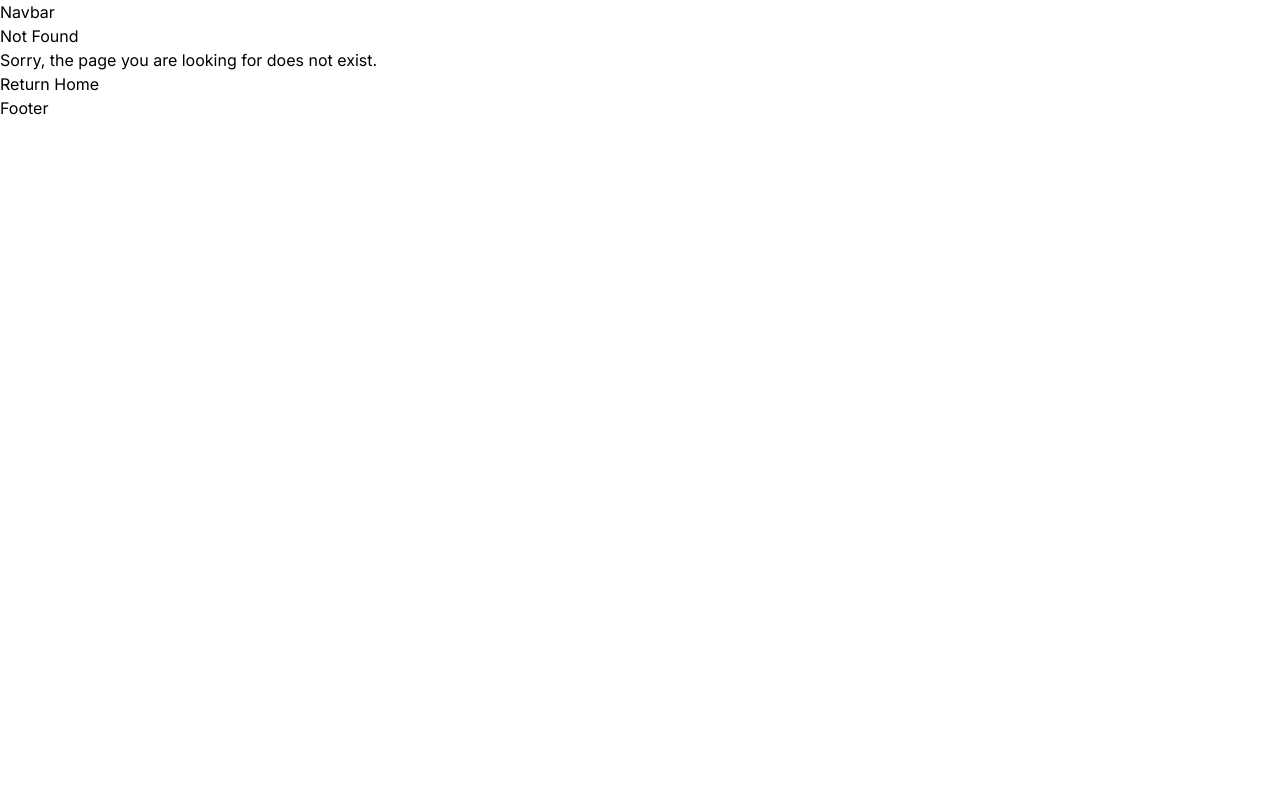
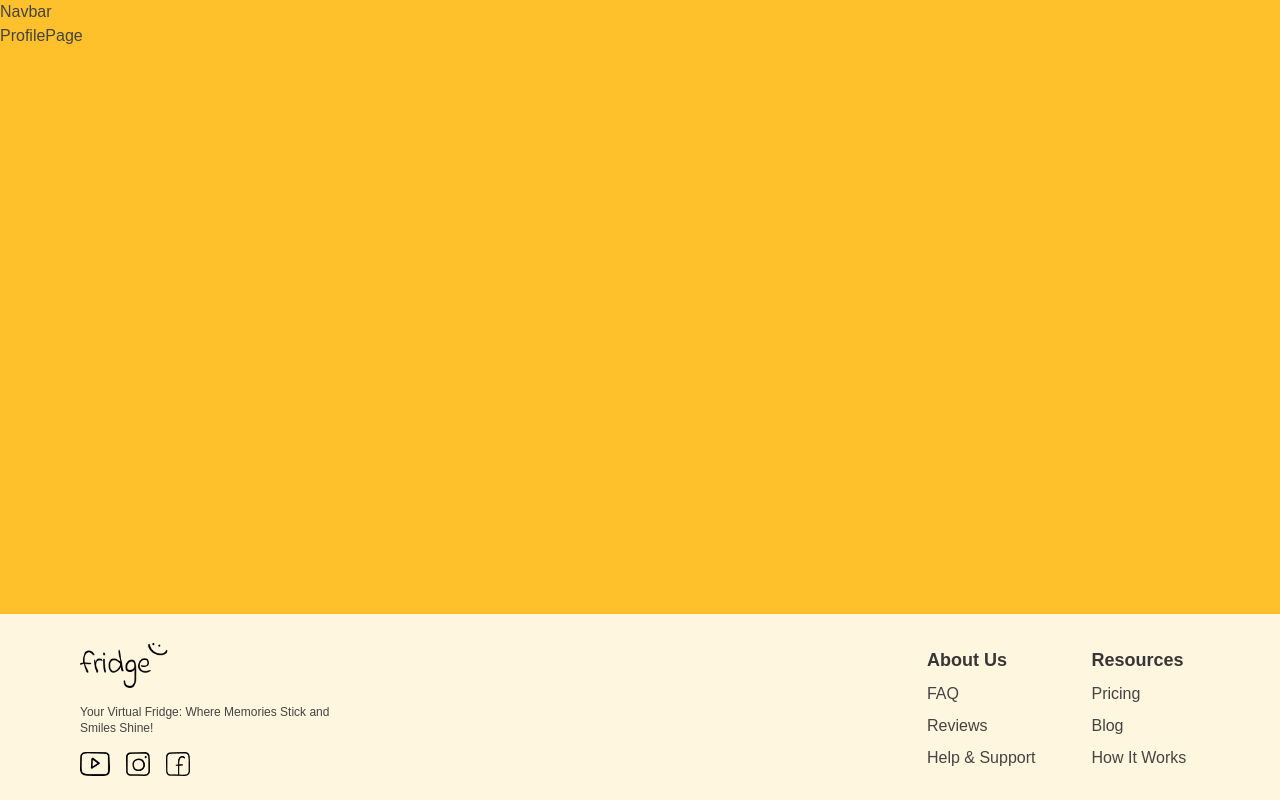
Before and after one commit to aishakey/fridge-card-sharing-platform, a Next.js app: page /profile in a window 1280 px wide. Before the commit this address had no page. Built offline with nearby package versions, Linux system fonts and the light colour scheme.

Commit message:
Updated layout and added footer styles

```diff
--- /dev/null
+++ b/src/app/craete-card/page.jsx
@@ -0,0 +1,5 @@
+const CreateCard = () => {
+  return <div>CreateCard</div>;
+};
+
+export default CreateCard;
--- /dev/null
+++ b/src/app/dashboard/page.jsx
@@ -0,0 +1,5 @@
+const Dashboard = () => {
+  return <div>Dashboard</div>;
+};
+
+export default Dashboard;
--- a/src/app/globals.css
+++ /dev/null
@@ -1,37 +0,0 @@
-@tailwind base;
-@tailwind components;
-@tailwind utilities;
-
-@import url("https://fonts.googleapis.com/css2?family=Luckiest+Guy&display=swap");
-@import url("https://fonts.googleapis.com/css2?family=Indie+Flower&display=swap");
-@import url("https://fonts.googleapis.com/css2?family=Quicksand:wght@300..700&display=swap");
-
-root {
-  --foreground-rgb: 0, 0, 0;
-  --background-start-rgb: 214, 219, 220;
-  --background-end-rgb: 255, 255, 255;
-}
-
-@media (prefers-color-scheme: dark) {
-  :root {
-    --foreground-rgb: 255, 255, 255;
-    --background-start-rgb: 0, 0, 0;
-    --background-end-rgb: 0, 0, 0;
-  }
-}
-
-body {
-  color: rgb(var(--foreground-rgb));
-  background: linear-gradient(
-      to bottom,
-      transparent,
-      rgb(var(--background-end-rgb))
-    )
-    rgb(var(--background-start-rgb));
-}
-
-@layer utilities {
-  .text-balance {
-    text-wrap: balance;
-  }
-}
--- a/src/app/layout.js
+++ b/src/app/layout.js
@@ -1,9 +1,6 @@
-import { Inter } from "next/font/google";
-import "./globals.css";
+import "../styles/globals.css";
 import Navbar from "@/components/navbar/Navbar";
 import Footer from "@/components/footer/Footer";
-
-const inter = Inter({ subsets: ["latin"] });
 
 export const metadata = {
   title: {
@@ -16,12 +13,10 @@ export const metadata = {
 export default function RootLayout({ children }) {
   return (
     <html lang="en">
-      <body className={inter.className}>
-        <div className="container">
-          <Navbar />
-          {children}
-          <Footer />
-        </div>
+      <body className="flex flex-col min-h-screen">
+        <Navbar />
+        <main className="flex-1">{children}</main>
+        <Footer />
       </body>
     </html>
   );
--- /dev/null
+++ b/src/app/profile/page.jsx
@@ -0,0 +1,5 @@
+const ProfilePage = () => {
+  return <div>ProfilePage</div>;
+};
+
+export default ProfilePage;
--- a/src/components/footer/Footer.js
+++ b/src/components/footer/Footer.js
@@ -1,5 +1,68 @@
-const Footer = () => {
-  return <div>Footer</div>;
-};
+import Link from "next/link";
+import Image from "next/image";
 
-export default Footer;
+export default function Footer() {
+  return (
+    <footer className="flex flex-col sm:flex-row justify-between items-stretch px-20 py-6 bg-cream-custom">
+      <div>
+        <Link href="/">
+          <Image src="/brand.png" alt="Website Logo" width={100} height={50} />
+        </Link>
+        <p className="text-xs py-4">
+          Your Virtual Fridge: Where Memories Stick and
+          <br /> Smiles Shine!
+        </p>
+
+        <div className="flex gap-4">
+          <a href="https://youtube.com">
+            <Image src="/youtube.png" alt="youtube" width={30} height={30} />
+          </a>
+          <a href="https://instagram.com">
+            <Image src="/inst.png" alt="instagram" width={24} height={24} />
+          </a>
+          <a href="https://facebook.com">
+            <Image src="/facebook.png" alt="facebook" width={24} height={24} />
+          </a>
+        </div>
+      </div>
+
+      <div className="grid grid-cols-2 gap-14 h-full">
+        {/* First Column */}
+        <div className="flex flex-col justify-center">
+          <h3 className="text-darker-custom font-bold text-lg py-2">
+            About Us
+          </h3>
+          <ul>
+            <li className="mb-2">
+              <Link href="/faq">FAQ</Link>
+            </li>
+            <li className="mb-2">
+              <Link href="/reviews">Reviews</Link>
+            </li>
+            <li>
+              <Link href="/help">Help & Support</Link>
+            </li>
+          </ul>
+        </div>
+
+        {/* Second Column */}
+        <div className="flex flex-col justify-center">
+          <h3 className="text-darker-custom font-bold text-lg py-2">
+            Resources
+          </h3>
+          <ul>
+            <li className="mb-2">
+              <Link href="/pricing">Pricing</Link>
+            </li>
+            <li className="mb-2">
+              <Link href="/blog">Blog</Link>
+            </li>
+            <li>
+              <Link href="/how-it-works">How It Works</Link>
+            </li>
+          </ul>
+        </div>
+      </div>
+    </footer>
+  );
+}
--- /dev/null
+++ b/src/styles/globals.css
@@ -0,0 +1,26 @@
+@tailwind base;
+@tailwind components;
+@tailwind utilities;
+
+@import url("https://fonts.googleapis.com/css2?family=Luckiest+Guy&display=swap");
+@import url("https://fonts.googleapis.com/css2?family=Indie+Flower&display=swap");
+@import url("https://fonts.googleapis.com/css2?family=Quicksand:wght@300..700&display=swap");
+
+* {
+  margin: 0;
+  padding: 0;
+  box-sizing: border-box;
+}
+
+body {
+  background-color: #ffc12b;
+  font-family: "Quicksand", sans-serif;
+  font-weight: 500;
+  font-size: 1rem;
+  color: #454343;
+}
+
+a {
+  text-decoration: none;
+  color: inherit;
+}
--- a/tailwind.config.js
+++ b/tailwind.config.js
@@ -24,11 +24,6 @@ module.exports = {
         "cream-custom": "#FFF6DF",
         "cold-gray": "#E8E8E8",
       },
-      backgroundImage: {
-        "gradient-radial": "radial-gradient(var(--tw-gradient-stops))",
-        "gradient-conic":
-          "conic-gradient(from 180deg at 50% 50%, var(--tw-gradient-stops))",
-      },
     },
   },
   plugins: [],
```
